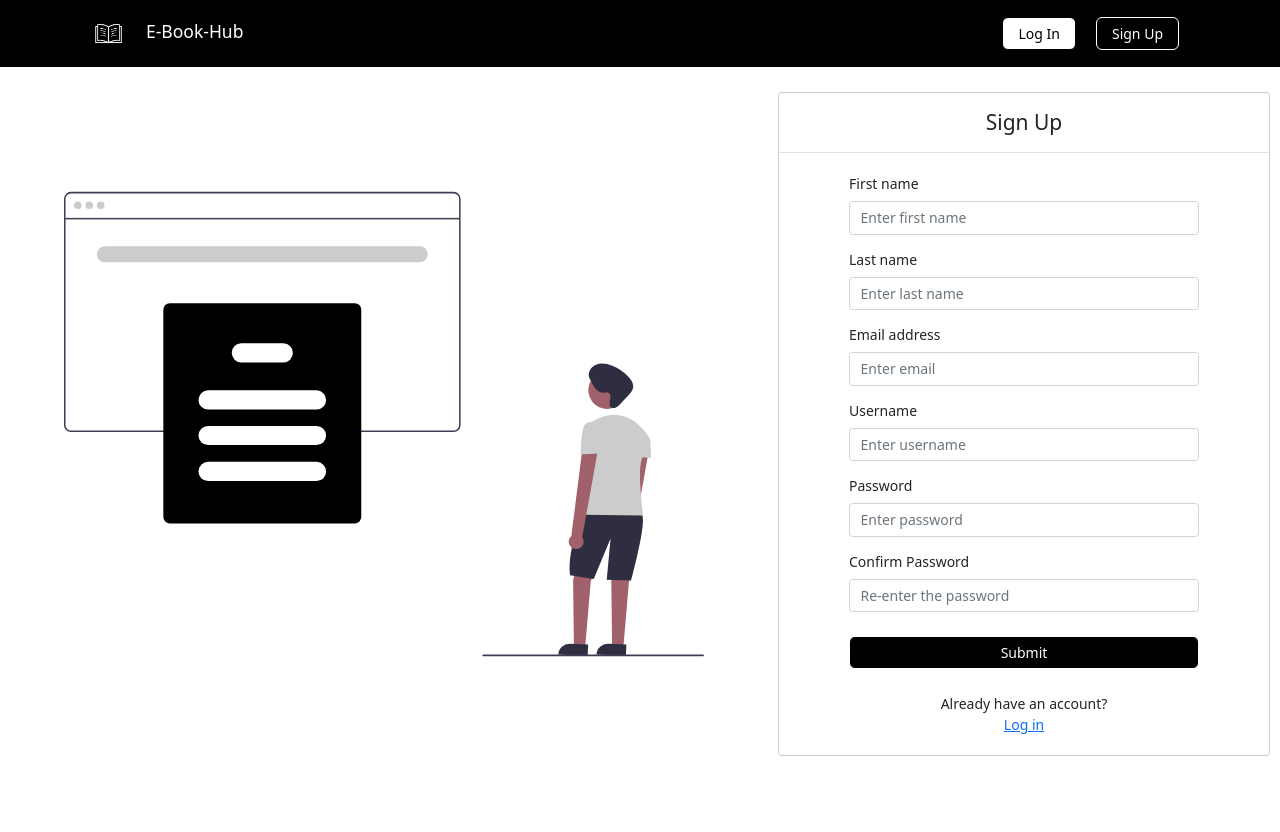
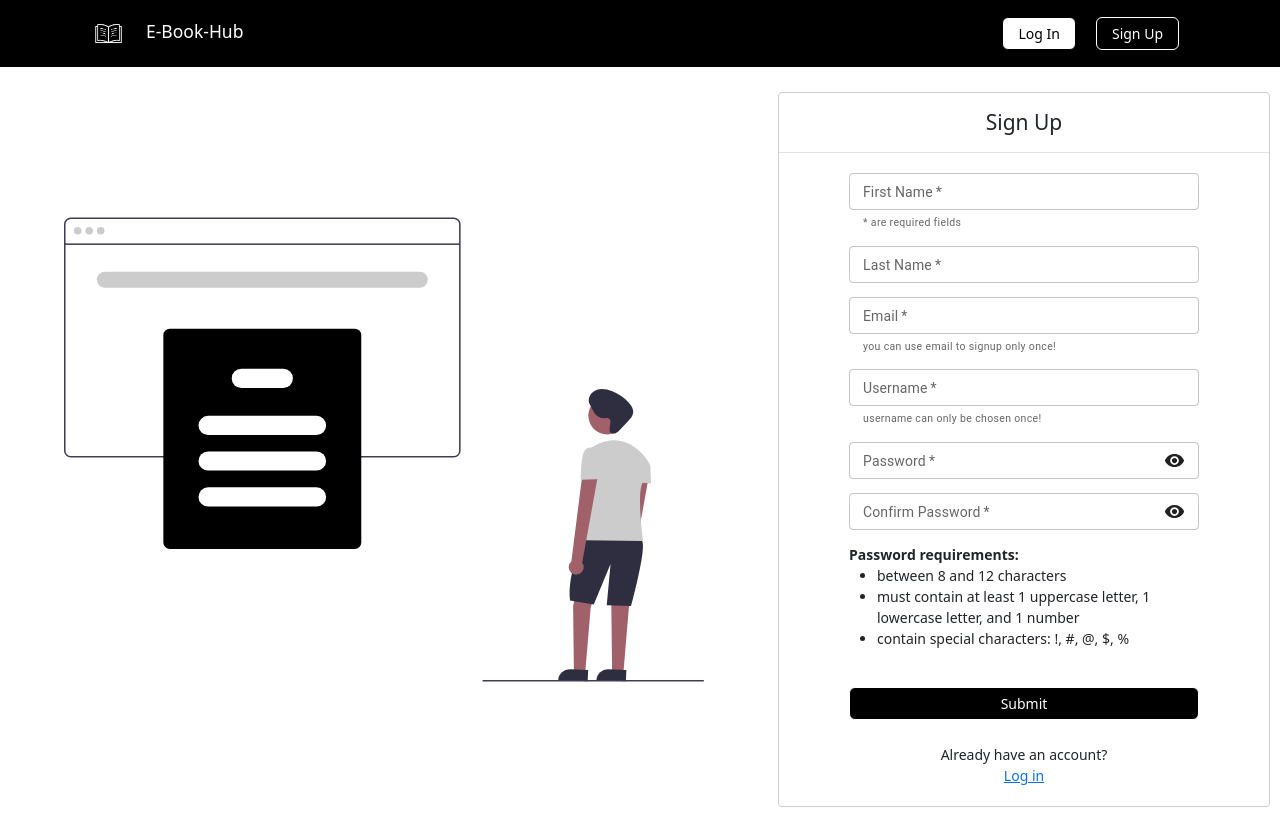
Before and after one commit to patelzil/E-Book-Hub, a React (Create React App) app in the folder frontend/: page /signup in a window 1280 px wide. Before the commit the page ends 800 px from the top, so only its background shows below. Built offline with nearby package versions, Linux system fonts and the light colour scheme.

Commit message:
(#103) input-validation-in-frontend

```diff
--- a/frontend/src/components/login.component.js
+++ b/frontend/src/components/login.component.js
@@ -4,12 +4,16 @@ import { Link } from "react-router-dom";
 import login_page from '../assets/login_page.svg'
 import axios from "axios";
 import LoginNavBar from "./loginnavbar.component";
+import TextField from '@mui/material/TextField';
+import VisibilityIcon from '@mui/icons-material/Visibility';
+import VisibilityOffIcon from '@mui/icons-material/VisibilityOff';
 
 export default function Login() {
 
     const [username, setUsername] = useState("");
     const [password, setPassword] = useState("");
     const [loginflag, setLoginflag] = useState(0);
+    const [visibilityFlag, setVisibilityFlag] = useState(false);
     const handleSubmit = (event) =>
     {
         event.preventDefault();
@@ -81,17 +85,29 @@ export default function Login() {
 
                                     <Form>
                                         <Form.Group className="mb-3" controlId="formBasicEmail" title="userName">
-                                            <Form.Label>Username</Form.Label>
-                                            <Form.Control required type="text" onChange={ (event) =>  { setUsername(event.target.value) } } placeholder="Username" />
+                                        <TextField
+                                            label="Username"
+                                            type = "text"
+                                            size="small"
+                                            style={{margin: "10px", width: "100%"}}
+                                            placeholder="Username"
+                                            onChange={ (event) =>  { setUsername(event.target.value) } }
+                                            />
                                         </Form.Group>
 
                                         <Form.Group className="mb-3" controlId="formBasicPassword" title="password">
-                                            <Form.Label>Password</Form.Label>
-                                            <Form.Control required type="password" onChange={ (event) =>  { setPassword(event.target.value) } } placeholder="Password" />
-                                        </Form.Group>
-
-                                        <Form.Group className="mb-3" controlId="formBasicCheckbox">
-                                            <Form.Check type="checkbox" label="Remember me" />
+                                            <TextField
+                                            label="Password"
+                                            style={{margin: "0px 10px", width: "100%"}}
+                                            type = {(visibilityFlag === true) ? ("text") : ("password")}
+                                            placeholder="Password"
+                                            size="small"
+                                            InputProps={{
+                                            endAdornment: (visibilityFlag === true) ? (<VisibilityOffIcon onClick={() => (setVisibilityFlag(false))} />) : (<VisibilityIcon onClick={() => (setVisibilityFlag(true))}/>)
+                                            }}
+                                            onChange={ (event) =>  { setPassword(event.target.value); } }
+                                            />
+                                            <p></p>
                                         </Form.Group>
 
                                         <Button className="button-block" type="submit" title="logInButton" onClick={ handleSubmit } >Login</Button>
--- a/frontend/src/components/signup.component.js
+++ b/frontend/src/components/signup.component.js
@@ -4,6 +4,9 @@ import Modal from 'react-bootstrap/Modal'
 import axios from "axios";
 import online_reading from '../assets/online_reading.svg';
 import SignUpNavBar from "./signupnavbar.component";
+import { TextField } from "@mui/material";
+import VisibilityIcon from '@mui/icons-material/Visibility';
+import VisibilityOffIcon from '@mui/icons-material/VisibilityOff';
 
 export default function Signup(props) {
 
@@ -14,13 +17,20 @@ export default function Signup(props) {
     const [password, setPassword] = useState("")
     const [confirmPassword, setConfirmPassword] = useState("")
     const [signedUp,setSignedUp] = useState(0);
-
+    const [visibilityFlag, setVisibilityFlag] = useState(false);
+    const [validationFlag, setValidationFlag] = useState(false);
+    const [emailFlag, setEmailFlag] = useState(false);
+    const regex = new RegExp('^(?=.*[0-9])(?=.*[a-z])(?=.*[A-Z]).(?=.*[!@$%#\]).{8,12}$');
+    const regexEmail = new RegExp('[a-z0-9._%+-]+@[a-z0-9.-]+\.[a-z]{2,3}');
     const handleSubmit = (event) => {
 
         event.preventDefault();
+        if(regexEmail.test(eMail)){
+            setEmailFlag(false);
         if (password === confirmPassword)
         {
-            axios.post("http://localhost:5000/EBookHub/users/createUser", {firstName: firstName, lastName: lastName, eMail: eMail, username: username, password: password})
+            if(regex.test(password) && regex.test(confirmPassword)){
+                axios.post("http://localhost:5000/EBookHub/users/createUser", {firstName: firstName, lastName: lastName, eMail: eMail, username: username, password: password})
                 .then(function(response)
                 {
                     if(response.data.status === "success")
@@ -36,9 +46,16 @@ export default function Signup(props) {
                     setSignedUp(2);
                     console.log(error)
                 })
+            } else
+            {
+                setValidationFlag(true);
+            }
         }  else
         {
             window.alert("Passwords do not match!");
+        }
+        }else {
+            setEmailFlag(true);
         }
     }
 
@@ -91,33 +108,97 @@ export default function Signup(props) {
                                     onSubmit={handleSubmit}
                                 >
                                     <Form.Group className="mb-3 input-div" controlId="formFirstName" title="firstName">
-                                        <Form.Label>First name</Form.Label>
-                                        <Form.Control required type="string" placeholder="Enter first name" onChange={(e) => (setFirstName(e.target.value.trim()))}/>
+                                        <TextField
+                                        required
+                                            label="First Name"
+                                            type = "text"
+                                            helperText="* are required fields"
+                                            size="small"
+                                            style={{ width: "100%"}}
+                                            placeholder="First Name"
+                                            onChange={ (event) =>  { setFirstName(event.target.value.trim()) } }
+                                            />
                                     </Form.Group>
 
                                     <Form.Group className="mb-3 input-div" controlId="formLastName" title="lastName">
-                                        <Form.Label>Last name</Form.Label>
-                                        <Form.Control required type="string"  placeholder="Enter last name" onChange={(e) => (setLastName(e.target.value.trim()))}/>
+                                        <TextField
+                                        required
+                                            label="Last Name"
+                                            type = "text"
+                                            size="small"
+                                            style={{ width: "100%"}}
+                                            placeholder="Last Name"
+                                            onChange={ (event) =>  { setLastName(event.target.value.trim()) } }
+                                            />
                                     </Form.Group>
 
                                     <Form.Group className="mb-3 input-div" controlId="formEmail" title="email">
-                                        <Form.Label>Email address</Form.Label>
-                                        <Form.Control required type="email" placeholder="Enter email" onChange={(e) => (setEmail(e.target.value.trim()))}/>
+                                        <TextField
+                                            required
+                                            error={emailFlag}
+                                            label="Email"
+                                            type = "email"
+                                            helperText={ (emailFlag) ? ("invalid email") : ("you can use email to signup only once!") }
+                                            size="small"
+                                            style={{ width: "100%"}}
+                                            placeholder="Email Address"
+                                            onChange={ (event) =>  { setEmail(event.target.value.trim()) } }
+                                            />
                                     </Form.Group>
 
                                     <Form.Group className="mb-3 input-div" controlId="formUserName" title="userName">
-                                        <Form.Label>Username</Form.Label>
-                                        <Form.Control required type="string"  placeholder="Enter username" onChange={(e) => (setUserName(e.target.value.trim()))}/>
+                                        <TextField
+                                            required
+                                            label="Username"
+                                            helperText="username can only be chosen once!"
+                                            type = "text"
+                                            size="small"
+                                            style={{ width: "100%"}}
+                                            placeholder="Last Name"
+                                            onChange={ (event) =>  { setUserName(event.target.value.trim()) } }
+                                            />
                                     </Form.Group>
 
                                     <Form.Group className="mb-3 input-div" controlId="formPassword" title="password">
-                                        <Form.Label>Password</Form.Label>
-                                        <Form.Control required type="password" placeholder="Enter password" onChange={(e) =>  (setPassword(e.target.value.trim()))}/>
+                                    <TextField
+                                            required
+                                            error={validationFlag}
+                                            helperText={ (validationFlag) ? ("Please enter a valid password!") : ("")}
+                                            label="Password"
+                                            style={{ width: "100%"}}
+                                            type = {(visibilityFlag === true) ? ("text") : ("password")}
+                                            size="small"
+                                            InputProps={{
+                                            endAdornment: (visibilityFlag === true) ? (<VisibilityOffIcon onClick={ () => { setVisibilityFlag(false);}  } />) : (<VisibilityIcon onClick={() => {  setVisibilityFlag(true) }}/>)
+                                            }}
+                                            onChange={ (event) =>  {  setPassword(event.target.value.trim());  } }
+                                            />
+
                                     </Form.Group>
 
                                     <Form.Group className="mb-3 input-div" controlId="formconfirmPasswordword" title="re-Password">
-                                        <Form.Label>Confirm Password</Form.Label>
-                                        <Form.Control required type="password" placeholder="Re-enter the password" onChange={(e) =>setConfirmPassword(e.target.value.trim())}/>
+                                    <TextField
+                                            required
+                                            error={validationFlag}
+                                            helperText={ (validationFlag) ? ("Please enter a valid password!") : ("")}
+                                            label="Confirm Password"
+                                            style={{ width: "100%"}}
+                                            type = {(visibilityFlag === true) ? ("text") : ("password")}
+                                            size="small"
+                                            InputProps={{
+                                                endAdornment: (visibilityFlag === true) ? (<VisibilityOffIcon onClick={ () => { setVisibilityFlag(false);}  } />) : (<VisibilityIcon onClick={() => {  setVisibilityFlag(true) }}/>)
+                                                }}
+                                            onChange={ (event) =>  {  setConfirmPassword(event.target.value.trim());  } }
+                                            />
+                                            <p></p>
+                                            <div>
+                                            <strong>Password requirements:</strong>
+                                            <ul>
+                                            <li>between 8 and 12 characters</li>
+                                            <li>must contain at least 1 uppercase letter, 1 lowercase letter, and 1 number</li>
+                                            <li>contain special characters: !, #, @, $, % </li>
+                                            </ul>
+                                            </div>
                                     </Form.Group>
 
                                     <Button
--- a/frontend/src/components/userprofile.component.js
+++ b/frontend/src/components/userprofile.component.js
@@ -4,6 +4,9 @@ import { Button, Container, Form, Modal } from "react-bootstrap";
 import UserSessionNavBar from "./usersessionnavbar.component";
 import EditIcon from '@mui/icons-material/Edit';
 import CancelIcon from '@mui/icons-material/Cancel';
+import { TextField } from "@mui/material";
+import VisibilityIcon from '@mui/icons-material/Visibility';
+import VisibilityOffIcon from '@mui/icons-material/VisibilityOff';
 
 export default function UserProfile() {
 
@@ -15,10 +18,16 @@ export default function UserProfile() {
         const [username, setUserName] = useState(userObject.username)
         const [password, setPassword] = useState(userObject.password)
         const [updateSuccess,setUpdateSuccess] = useState(0);
+        const [visibilityFlag, setVisibilityFlag] = useState(false);
+        const [validationFlag, setValidationFlag] = useState(false);
+        const regex = new RegExp('^(?=.*[0-9])(?=.*[a-z])(?=.*[A-Z]).(?=.*[!@$%#\]).{8,12}$');
 
         const submitHandler = (event) =>
         {
             event.preventDefault();
+            if(regex.test(password))
+            {
+            setValidationFlag(true);
             axios.patch(`http://localhost:5000/EBookHub/users/${ username }`, {firstName: firstName, lastName: lastName, eMail: eMail, username: username, password: password})
             .then(function(response)
             {
@@ -37,6 +46,10 @@ export default function UserProfile() {
                 setUpdateSuccess(2);
                 console.log(error)
             })
+            } else
+            {
+                setValidationFlag(true);
+            }
         }
 
         return (
@@ -49,7 +62,7 @@ export default function UserProfile() {
             ( <div>
                 <Modal.Dialog style={{marginTop: "300px", width: "500px", borderColor: "green"}}>
                     <Modal.Header style={{justifyContent: "center"}}>
-                        <Modal.Title >Sign Up</Modal.Title>
+                        <Modal.Title >Updated Profile</Modal.Title>
                     </Modal.Header>
                     <Modal.Body >
                         <p style={{fontSize: "25px", textAlign: "center"}}>Successfully updated your profile!</p>
@@ -64,7 +77,7 @@ export default function UserProfile() {
             ( <div>
                 <Modal.Dialog style={{marginTop: "300px", width: "500px"}}>
                     <Modal.Header style={{justifyContent: "center"}}>
-                        <Modal.Title>Error Signing Up</Modal.Title>
+                        <Modal.Title>Error Updating Profile</Modal.Title>
                     </Modal.Header>
                     <Modal.Body>
                         <p style={{fontSize: "25px",textAlign: "center"}}>Could not update your profile. Please try again.</p>
@@ -86,7 +99,7 @@ export default function UserProfile() {
                                 {
                                     () =>
                                     {
-                                        setEditProfileFlag(!editProfileFlag)
+                                        setEditProfileFlag(!editProfileFlag);
                                     }
                                 }>
                                 { (!editProfileFlag) ? ("Edit Profile") : ( "Cancel") }
@@ -97,29 +110,83 @@ export default function UserProfile() {
                                 <div className="form-div">
                                     <Form className="form" style={{ float: "right" }} >
                                         <Form.Group className="mb-3 input-div" controlId="formFirstName" title="firstName">
-                                            <Form.Label>First name</Form.Label>
-                                            <Form.Control required type="string" value={ (userObject !== null) ? (firstName) : ("your first name") } onChange={(e) => {setFirstName(e.target.value.trim())}} disabled={!editProfileFlag}/>
+                                            <TextField
+                                            label="First Name"
+                                            type = "text"
+                                            size="small"
+                                            style={{ width: "100%"}}
+                                            placeholder="First Name"
+                                            value={ (userObject !== null) ? (firstName) : ("your first name") }
+                                            disabled={!editProfileFlag}
+                                            onChange={ (event) =>  { setFirstName(event.target.value) } }
+                                            />
                                         </Form.Group>
 
                                         <Form.Group className="mb-3 input-div" controlId="formLastName" title="lastName">
-                                            <Form.Label>Last name</Form.Label>
-                                            <Form.Control required type="string"  value={ (userObject !== null) ? (lastName) : ("your last name") } onChange={(e) => (setLastName(e.target.value.trim()))} disabled={!editProfileFlag}/>
+                                            <TextField
+                                            label="Last Name"
+                                            type = "text"
+                                            size="small"
+                                            style={{ width: "100%"}}
+                                            placeholder="Last Name"
+                                            value={ (userObject !== null) ? (lastName) : ("your last name") }
+                                            disabled={!editProfileFlag}
+                                            onChange={ (event) =>  { setLastName(event.target.value) } }
+                                            />
                                         </Form.Group>
 
                                         <Form.Group className="mb-3 input-div" controlId="formEmail" title="email">
-                                            <Form.Label>Email address</Form.Label>
-                                            <Form.Control required type="email" value={ (userObject !== null) ? (eMail) : ("your email address") } onChange={(e) => (setEmail(e.target.value.trim()))} disabled={!editProfileFlag}/>
+                                            <TextField
+                                            label="Email"
+                                            type = "text"
+                                            size="small"
+                                            style={{ width: "100%"}}
+                                            placeholder="Email"
+                                            value={ (userObject !== null) ? (eMail) : ("your email address") }
+                                            disabled={!editProfileFlag}
+                                            onChange={ (event) =>  { setEmail(event.target.value) } }
+                                            />
                                         </Form.Group>
 
                                         <Form.Group className="mb-3 input-div" controlId="formUserName" title="userName">
-                                            <Form.Label>Username</Form.Label>
-                                            <Form.Control required type="string"  value={ (userObject !== null) ? (username) : ("your username") } onChange={(e) => (setUserName(e.target.value.trim()))} disabled={true}/>
+                                        <TextField
+                                            label="Username"
+                                            type = "text"
+                                            size="small"
+                                            style={{ width: "100%"}}
+                                            value={ (userObject !== null) ? (username) : ("your username") }
+                                            disabled={true}
+                                            onChange={ (event) =>  { setUserName(event.target.value) } }
+                                            />
                                         </Form.Group>
 
                                         <Form.Group className="mb-3 input-div" controlId="formPassword" title="password">
-                                            <Form.Label>Password</Form.Label>
-                                            <Form.Control required type="password" value={ (userObject !== null) ? (password) : ("your password") } onChange={(e) => (setPassword(e.target.value.trim()))} disabled={!editProfileFlag}/>
+                                            <TextField
+                                            error={validationFlag}
+                                            helperText={ (validationFlag) ? ("Please enter a valid password!") : ("")}
+                                            label="Password"
+                                            style={{ width: "100%"}}
+                                            type = {(visibilityFlag === true) ? ("text") : ("password")}
+                                            size="small"
+                                            value={ (userObject !== null) ? (password) : ("your password") }
+                                            disabled={!editProfileFlag}
+                                            InputProps={{
+                                            endAdornment: (visibilityFlag === true) ? (<VisibilityOffIcon onClick={() => { if(editProfileFlag){ setVisibilityFlag(false) } } } />) : (<VisibilityIcon onClick={() => { if(!editProfileFlag){ setVisibilityFlag(false) }else { setVisibilityFlag(true) } }}/>)
+                                            }}
+                                            onChange={ (event) =>  {  setPassword(event.target.value);  } }
+                                            />
+                                            <p></p>
+                                            <div style={{display: (!editProfileFlag) ? ("none") : ("block"), margin: "0px", width: "100%" }}>
+                                            <strong>Password requirements:</strong>
+                                            <ul>
+                                            <li>between 8 and 12 characters</li>
+                                            <li>must contain at least 1 uppercase letter, 1 lowercase letter, and 1 number</li>
+                                            <li>contain special characters: !, #, @, $, % </li>
+                                            </ul>
+                                            </div>
                                         </Form.Group>
+
+
 
                                         { (editProfileFlag) ? (<Button
                                             className="submit-button input-div"
@@ -129,7 +196,7 @@ export default function UserProfile() {
                                             title= "registerButton"
                                             onClick =
                                             {
-                                                    submitHandler
+                                                submitHandler
                                             }
                                         >
                                             Submit
```
Also changed, not shown: 2 other files (tests, documents, lock files or other folders).
